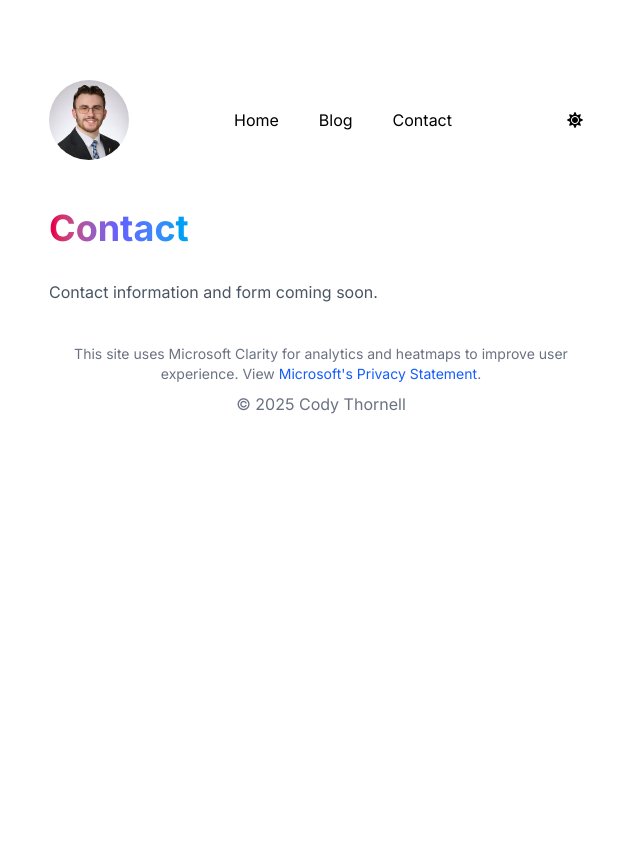
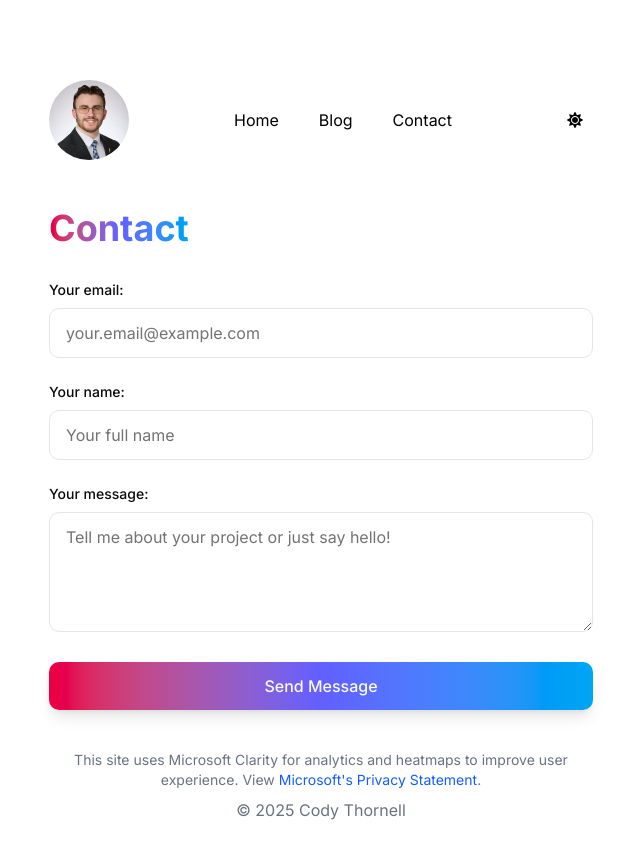
Before and after one commit to grcodeman/cody-portfolio, a Next.js app: page /contact in a window 1280 px wide. Shown: the top 858 px of the page, without its empty margins (319-959 px from the left). Before the commit the page ends 800 px from the top, so only its background shows below. Built offline with nearby package versions, Linux system fonts and the light colour scheme.

Commit message:
adding formspree contact form and css rules

```diff
--- a/app/contact/page.tsx
+++ b/app/contact/page.tsx
@@ -17,11 +17,43 @@ export default function Contact() {
           </h1>
 
           <div className="space-y-6">
-            <p className="text-gray-600 dark:text-gray-400">
-              Contact information and form coming soon.
-            </p>
 
-            {/* Add your contact content here */}
+            <form
+              className="contact-form"
+              action="https://formspree.io/f/mjkabbwk"
+              method="POST"
+            >
+              <div>
+                <label htmlFor="email">Your email:</label>
+                <input
+                  type="email"
+                  name="email"
+                  id="email"
+                  placeholder="your.email@example.com"
+                  required
+                />
+              </div>
+              <div>
+                <label htmlFor="name">Your name:</label>
+                <input
+                  type="text"
+                  name="name"
+                  id="name"
+                  placeholder="Your full name"
+                  required
+                />
+              </div>
+              <div>
+                <label htmlFor="message">Your message:</label>
+                <textarea
+                  name="message"
+                  id="message"
+                  placeholder="Tell me about your project or just say hello!"
+                  required
+                ></textarea>
+              </div>
+              <button type="submit">Send Message</button>
+            </form>
           </div>
 
           {/* Footer Section */}
--- a/app/globals.css
+++ b/app/globals.css
@@ -120,3 +120,58 @@
     @apply bg-background text-foreground;
   }
 }
+
+/* Contact Form Styles */
+@layer components {
+  .contact-form {
+    @apply space-y-6;
+  }
+
+  .contact-form label {
+    @apply block text-sm font-medium text-foreground mb-2;
+  }
+
+  .contact-form input,
+  .contact-form textarea {
+    @apply w-full px-4 py-3 rounded-lg border border-input bg-background text-foreground
+           placeholder:text-muted-foreground focus:outline-none focus:ring-2
+           focus:ring-ring focus:border-transparent transition-all duration-200
+           hover:border-ring/50;
+  }
+
+  .contact-form input:focus,
+  .contact-form textarea:focus {
+    @apply shadow-lg shadow-ring/10;
+  }
+
+  .contact-form textarea {
+    @apply min-h-[120px] max-h-[300px] resize-y;
+  }
+
+  .contact-form button[type="submit"] {
+    @apply w-full px-6 py-3 rounded-lg font-medium text-primary-foreground
+           bg-gradient-to-r from-rose-600 via-indigo-500 to-sky-500
+           hover:from-rose-700 hover:via-indigo-600 hover:to-sky-600
+           focus:outline-none focus:ring-2 focus:ring-ring focus:ring-offset-2
+           focus:ring-offset-background transition-all duration-200
+           transform hover:scale-[1.02] active:scale-[0.98]
+           shadow-lg hover:shadow-xl;
+  }
+
+  .contact-form button[type="submit"]:disabled {
+    @apply opacity-50 cursor-not-allowed hover:scale-100;
+  }
+}
+
+/* Dark mode specific enhancements */
+@layer components {
+  .dark .contact-form input,
+  .dark .contact-form textarea {
+    @apply bg-input/50 backdrop-blur-sm;
+  }
+
+  .dark .contact-form input:focus,
+  .dark .contact-form textarea:focus {
+    @apply bg-input/70;
+  }
+}
```
